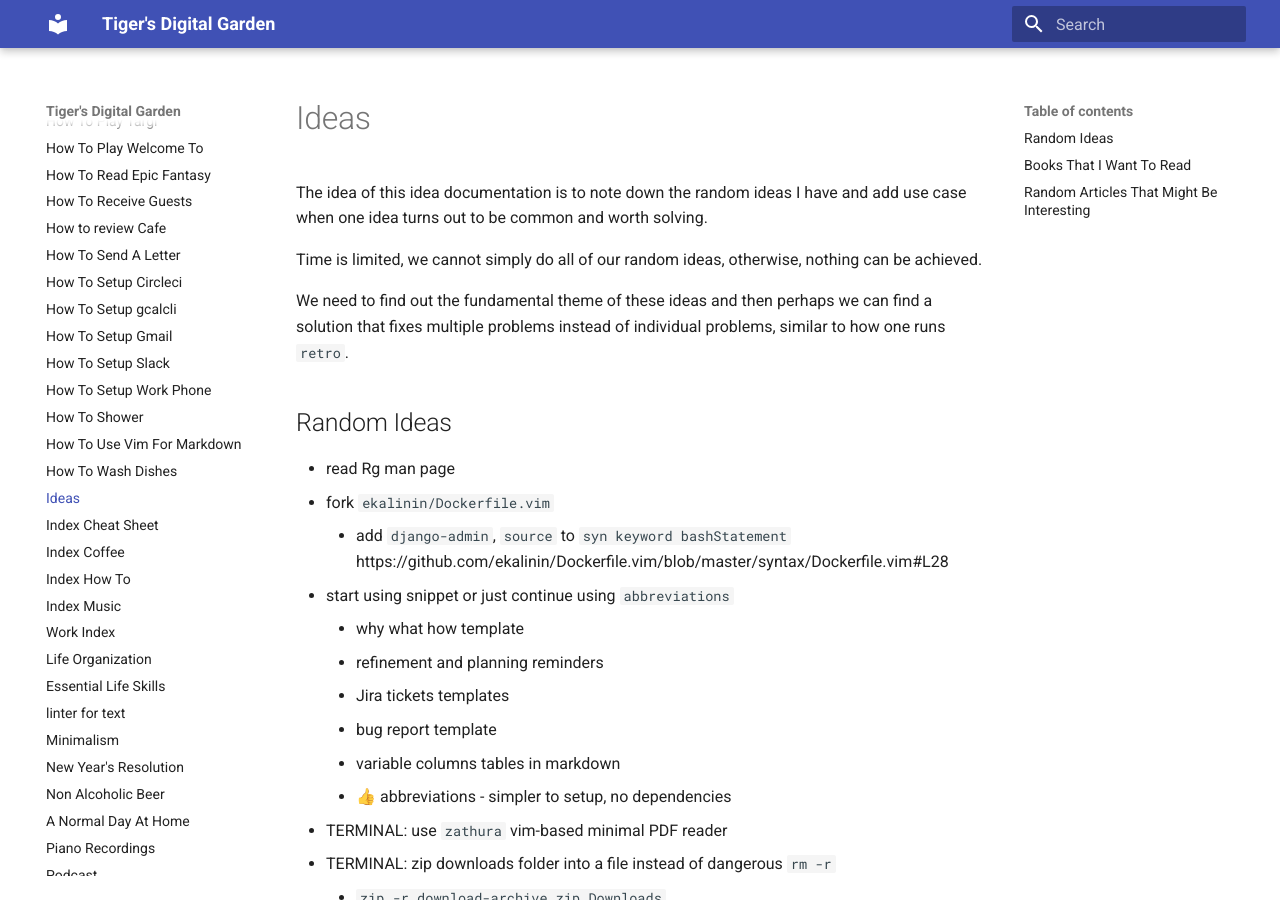
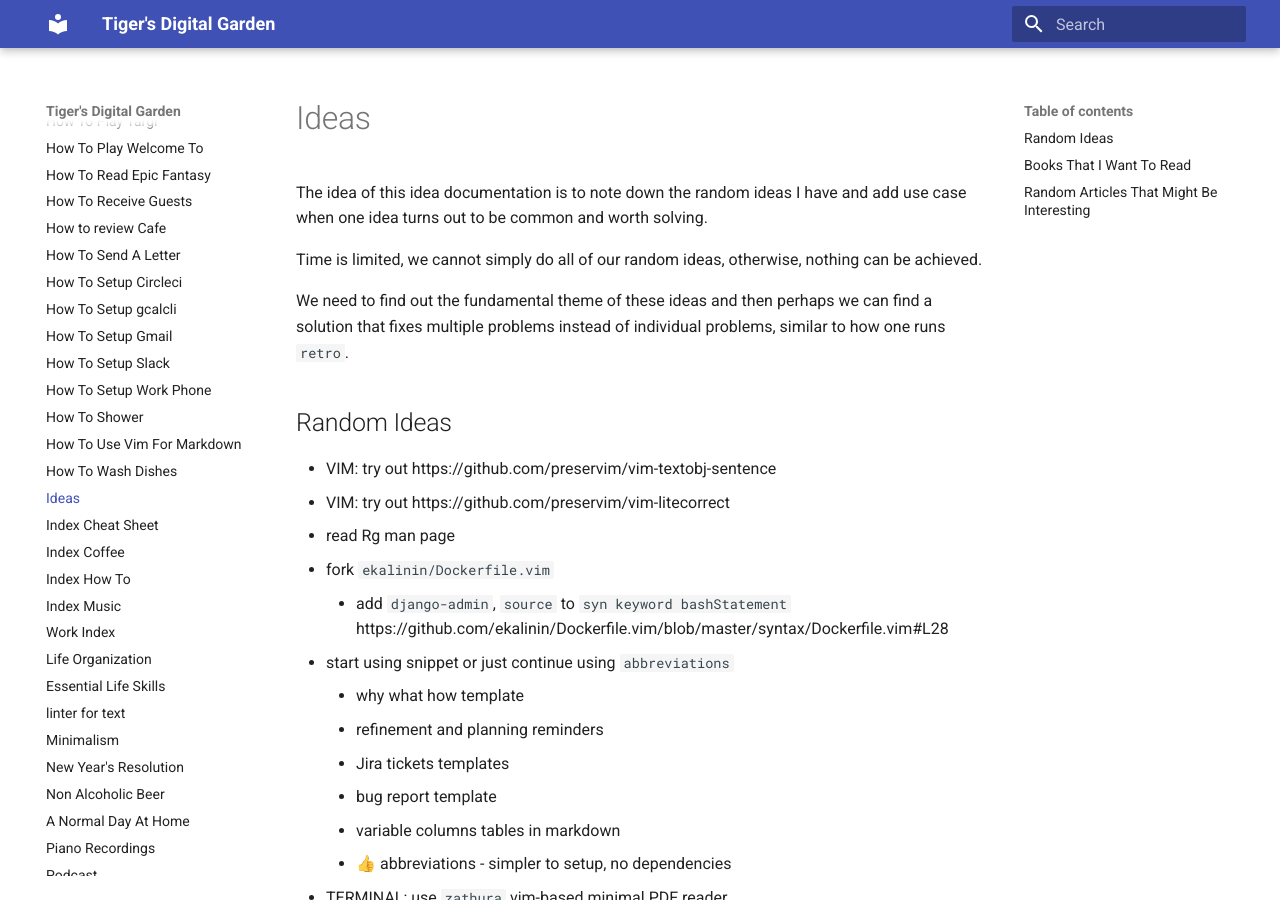
Before and after one commit to ynotstartups/notes, an MkDocs documentation site: the page built from notes/ideas.md, in a window 1280 px wide and 900 px high. Built offline with MkDocs 1.6.1 and Material for MkDocs 9.7.7, drawn with Linux system fonts in a browser that asks for light colours.

Commit message:
add ideas

```diff
--- a/notes/ideas.md
+++ b/notes/ideas.md
@@ -8,6 +8,8 @@ We need to find out the fundamental theme of these ideas and then perhaps we can
 
 ## Random Ideas
 
+- VIM: try out https://github.com/preservim/vim-textobj-sentence
+- VIM: try out https://github.com/preservim/vim-litecorrect
 - read Rg man page
 - fork `ekalinin/Dockerfile.vim`
   - add `django-admin`, `source` to `syn keyword bashStatement` https://github.com/ekalinin/Dockerfile.vim/blob/master/syntax/Dockerfile.vim#L28
```
